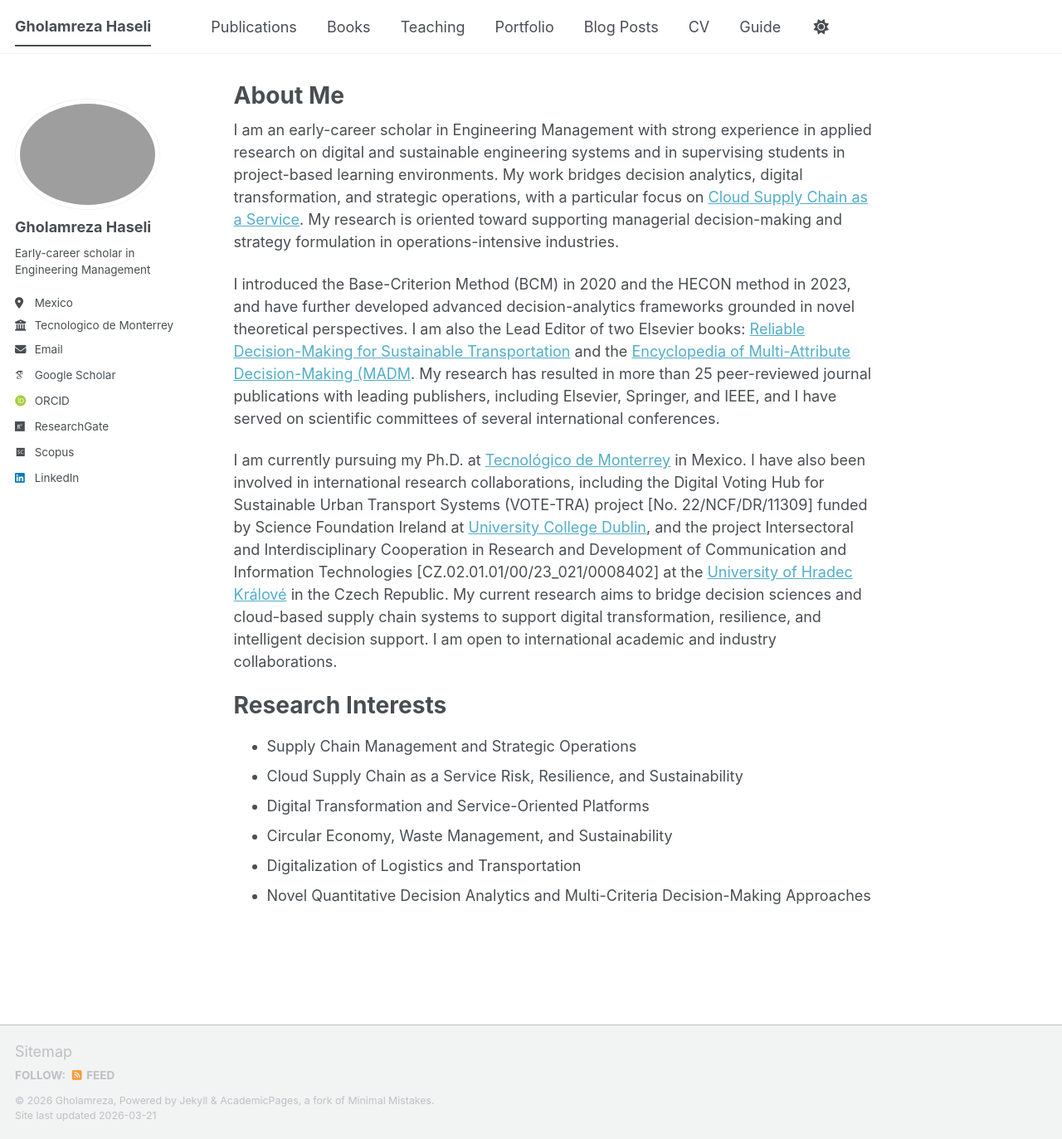
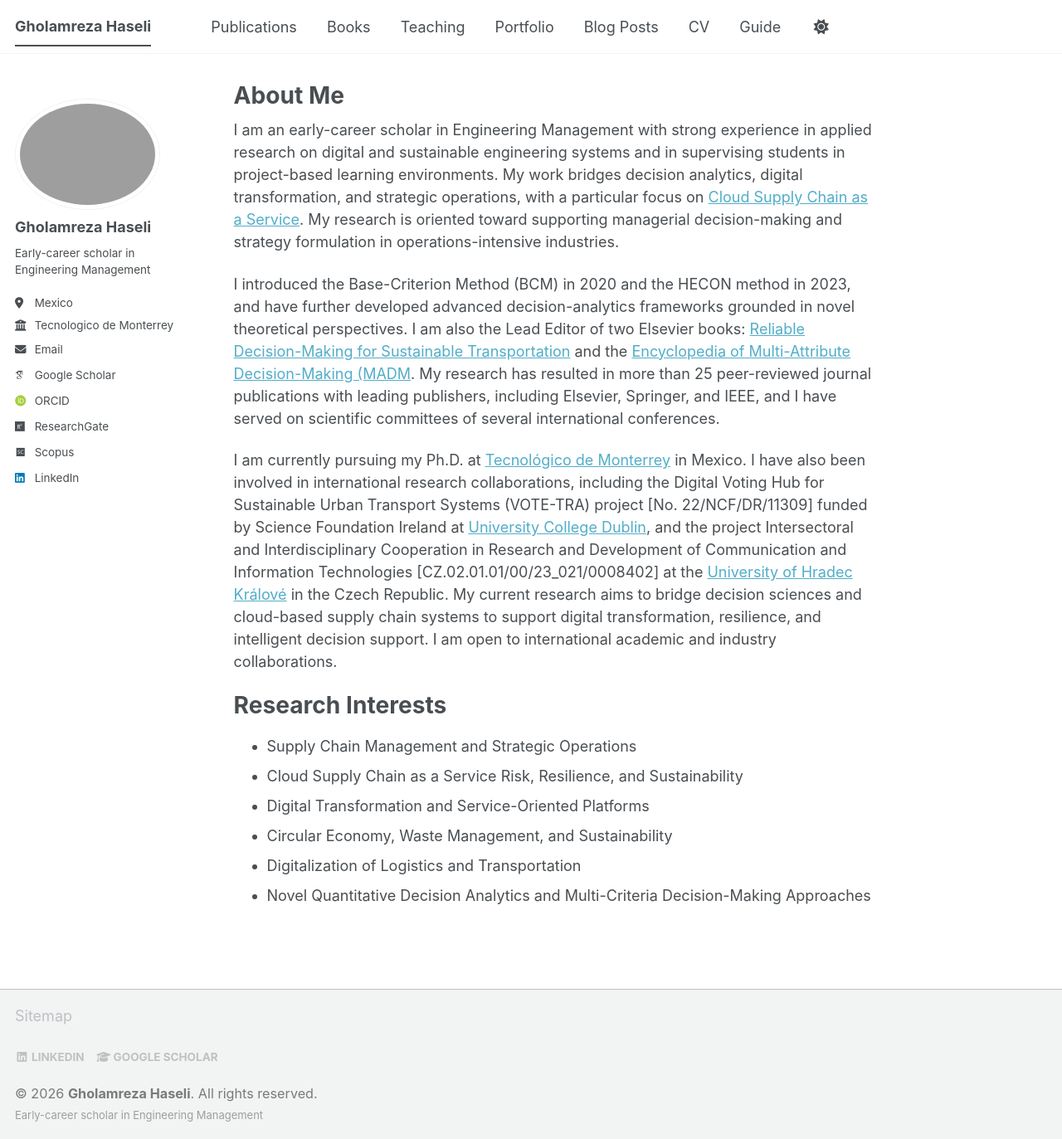
Before and after one commit to Gholamreza-Haseli/Gholamreza-Haseli.github.io, a Jekyll site: the page built from _pages/about.md, in a window 1280 px wide and 1373 px high. Shown: the whole window at 83% size. Built offline with Jekyll 4.4.1, drawn with Linux system fonts in a browser that asks for light colours; some web fonts are replaced; a script bundle is joined from its source files by our own code; library files that are not in the unit come from our copies.

Commit message:
Update footer.html

```diff
--- a/_includes/footer.html
+++ b/_includes/footer.html
@@ -1,25 +1,19 @@
-{% include base_path %}
-
-{% if site.author.github or site.author.bitbucket or site.atom_feed.hide != true %}
-<div class="page__footer-follow">
-  <ul class="social-icons">
-    {% if site.data.ui-text[site.locale].follow_label %}
-      <li><strong>{{ site.data.ui-text[site.locale].follow_label }}</strong></li>
+<div class="page__footer-follow" style="border-top: 1px solid #f2f3f3; padding-top: 20px;">
+  <ul class="social-icons" style="margin-bottom: 10px;">
+    {% if site.author.linkedin %}
+      <li><a href="https://www.linkedin.com/in/{{ site.author.linkedin }}" rel="nofollow noopener noreferrer"><i class="fab fa-fw fa-linkedin" aria-hidden="true"></i> LinkedIn</a></li>
+    {% endif %}
+    {% if site.author.googlescholar %}
+      <li><a href="{{ site.author.googlescholar }}" rel="nofollow noopener noreferrer"><i class="fas fa-fw fa-graduation-cap" aria-hidden="true"></i> Google Scholar</a></li>
     {% endif %}
     {% if site.author.github %}
-      <li><a href="https://github.com/{{ site.author.github }}"><i class="fab fa-github" aria-hidden="true"></i> GitHub</a></li>
-    {% endif %}
-    {% if site.author.bitbucket %}
-      <li><a href="https://bitbucket.org/{{ site.author.bitbucket }}"><i class="fab fa-bitbucket" aria-hidden="true"></i> Bitbucket</a></li>
-    {% endif %}
-    {% if site.atom_feed.hide != true %}
-    <li><a href="{% if site.atom_feed.path %}{{ site.atom_feed.path }}{% else %}{{ base_path }}/feed.xml{% endif %}"><i class="fa fa-fw fa-rss-square" aria-hidden="true"></i> {{ site.data.ui-text[site.locale].feed_label | default: "Feed" }}</a></li>
+      <li><a href="https://github.com/{{ site.author.github }}" rel="nofollow noopener noreferrer"><i class="fab fa-fw fa-github" aria-hidden="true"></i> GitHub</a></li>
     {% endif %}
   </ul>
 </div>
-{% endif %}
 
-<div class="page__footer-copyright">
-  &copy; {{ site.time | date: '%Y' }} {{ site.name | default: site.title }}, {{ site.data.ui-text[site.locale].powered_by | default: "Powered by" }} <a href="https://jekyllrb.com" rel="nofollow">Jekyll</a> &amp; <a href="https://github.com/academicpages/academicpages.github.io">AcademicPages</a>, a fork of <a href="https://mademistakes.com/work/minimal-mistakes-jekyll-theme/" rel="nofollow">Minimal Mistakes</a>.<br />
-  Site last updated {{ "now" | date: '%Y-%m-%d' }}
+<div class="page__footer-copyright" style="font-size: 0.9em; color: #7a7a7a;">
+  &copy; {{ site.time | date: '%Y' }} <strong>Gholamreza Haseli</strong>. All rights reserved.
+  <br>
+  <span style="font-size: 0.8em; opacity: 0.7;">Early-career scholar in Engineering Management</span>
 </div>
```
